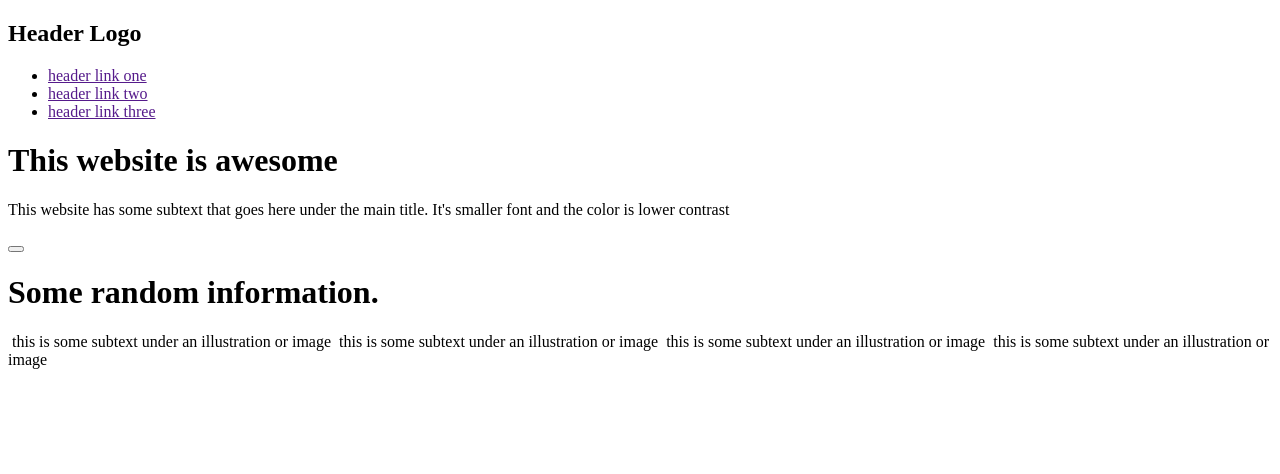
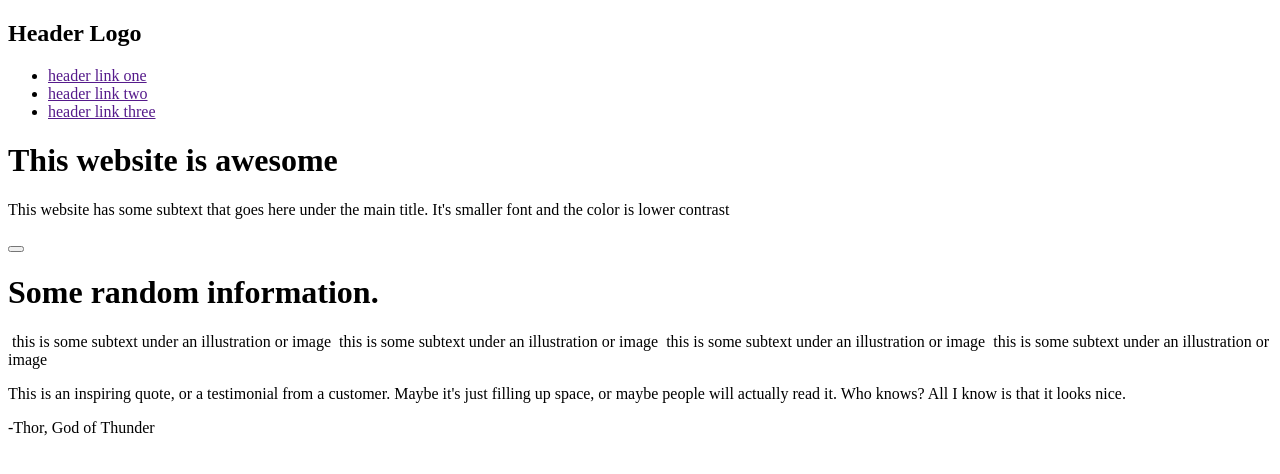
Before and after one commit to janmlakar/landing-page, a plain HTML site: page index.html in a window 1280 px wide. Drawn offline with Linux system fonts and the light colour scheme.

Commit message:
Quote div template

```diff
--- a/index.html
+++ b/index.html
@@ -38,7 +38,11 @@
         <img src="">
         this is some subtext under an illustration or image
     </div>
-
+    <div class="quote">
+        <p class="qtext">This is an inspiring quote, or a testimonial from a customer. Maybe it's just filling up space, or maybe people will actually read it. Who knows? All I know is that it looks nice.
+        </p>
+        <div class="author">-Thor, God of Thunder</div>
+    </div>
 </body>
 
 </html>
```
